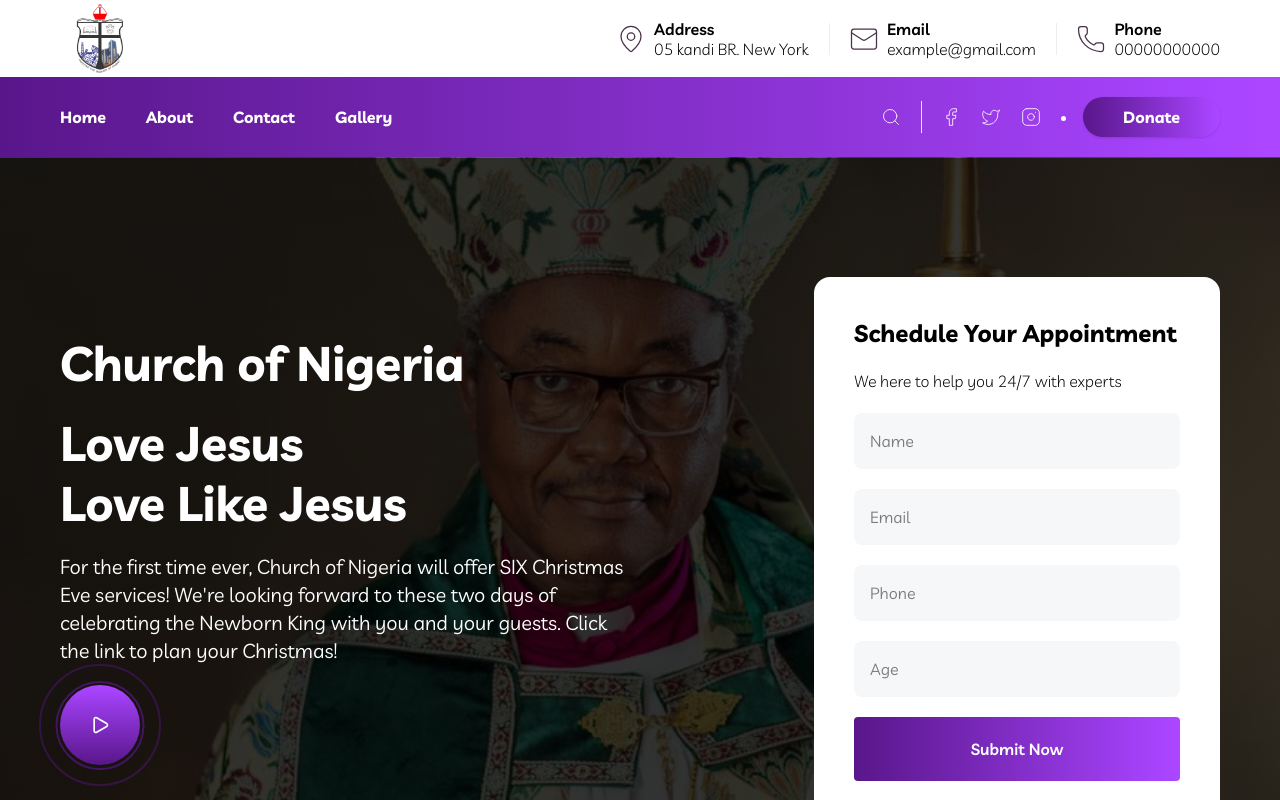
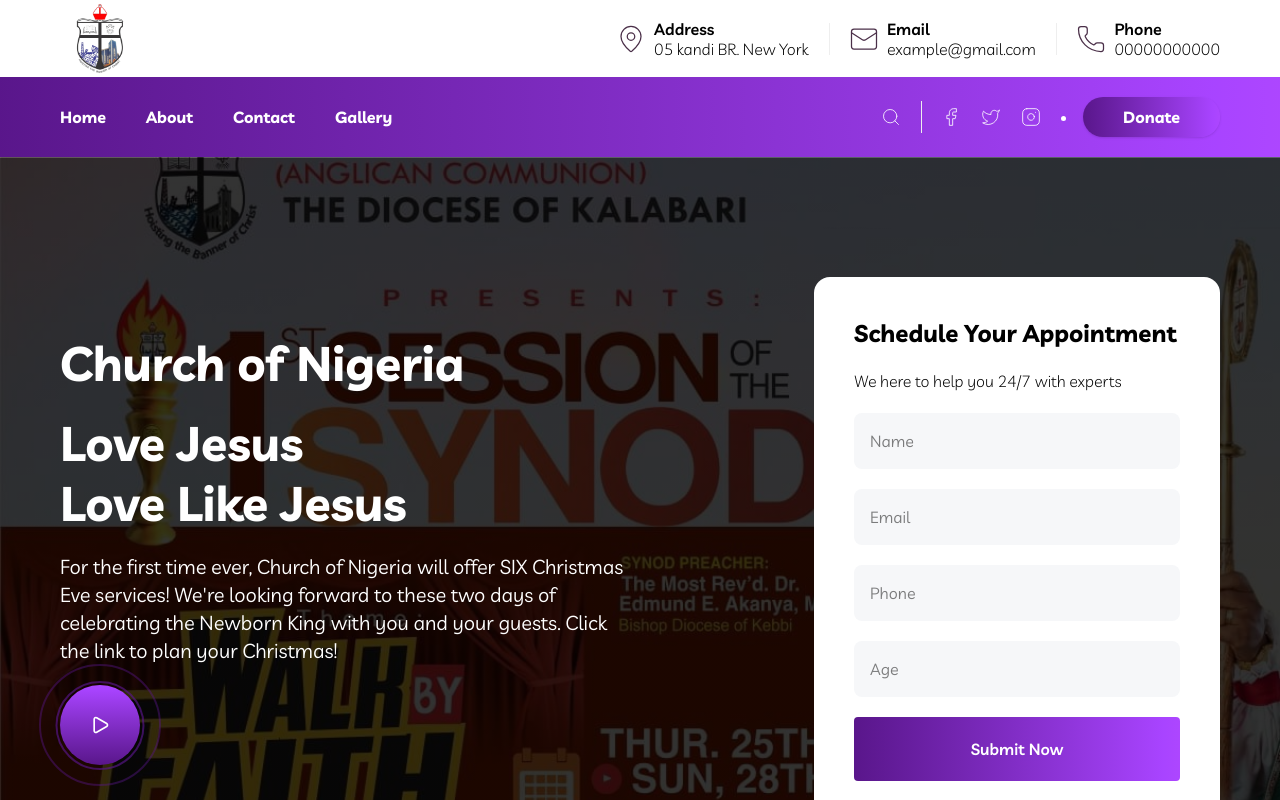
Before and after one commit to DevStan2004/websitetemplate, a Next.js app: page / in a window 1280 px wide. Shown: the top 800 px of the page. Built offline with nearby package versions, Linux system fonts and the light colour scheme.

Commit message:
MTA-DEV COMMIT

```diff
--- a/package.json
+++ b/package.json
@@ -10,6 +10,7 @@
   },
   "dependencies": {
     "@gsap/react": "^2.1.2",
+    "clsx": "^2.1.1",
     "framer-motion": "^12.23.24",
     "gsap": "^3.13.0",
     "lenis": "^1.3.15",
@@ -19,6 +20,7 @@
     "react": "19.2.0",
     "react-countup": "^6.5.3",
     "react-dom": "19.2.0",
+    "tailwind-merge": "^3.6.0",
     "tailwindcss": "^4.1.17"
   },
   "devDependencies": {
--- a/src/app/components/Hero.jsx
+++ b/src/app/components/Hero.jsx
@@ -1,25 +1,54 @@
 'use client'
-import React, { useEffect, useRef } from 'react'
-import banner from '@/images/priest.jpeg'
+import React, { useEffect, useRef, useState } from 'react'
+import priest from '@/images/priest.jpeg'
+import banner from '@/images/banner1.jpeg'
 import Wrapper from './Wrapper'
 import Button from './Button'
 import PlayAnimation from './PlayAnimation'
 import { useGSAP } from '@gsap/react'
 import { SplitText } from 'gsap/all'
 import gsap from 'gsap'
+import { cn } from '../lib/utils'
 gsap.registerPlugin(SplitText);
+
+const IMAGES = [
+    {
+        image: banner,
+    },
+    {
+        image: priest,
+    },
+]
 
 const Hero = () => {
     const textRef = useRef()
+    const carouselRef = useRef([]);
+    const [activeIndex, setActiveIndex] = useState(0)
+    useEffect(() => {
+        const interval = setInterval(() => {
+            if(activeIndex < IMAGES.length - 1) {
+                setActiveIndex(activeIndex + 1)
+            } else {
+                setActiveIndex(activeIndex - 1)
+            }
+        }, 3000)
+        return () => {
+            clearInterval(interval)
+        }
+    }, [activeIndex])
   return (
-    <div className='h-auto' style={{
-        backgroundImage: `linear-gradient(rgba(0,0,0,0.8), rgba(0,0,0,0.8)),url(${banner.src})`,
-        backgroundRepeat: 'no-repeat',
-        backgroundSize: 'cover',
-        backgroundPosition: 'center',
+    <div className='h-auto relative' style={{
         clipPath: 'polygon(100% 85.21%, 100% 0%, 0% 0%, 0% 85.21%, 50% 100%)'
     }}>
-        <Wrapper className={'py-30 grid md:grid-cols-2 grid-cols-1 items-center'}>
+        {IMAGES.map(({image}, index) => (
+            <div key={index} ref={(el) => {carouselRef.current[index] = el}} className={cn("w-full h-full absolute left-0 top-0", `${activeIndex === index ? 'opacity-100 transition-opacity duration-500' : 'opacity-0 transition-opacity duration-500 delay-100'}`)} style={{
+                backgroundImage: `linear-gradient(rgba(0,0,0,0.8), rgba(0,0,0,0.8)),url(${image.src})`,
+                backgroundRepeat: 'no-repeat',
+                backgroundSize: 'cover',
+                backgroundPosition: 'center',
+            }} />
+        ))}
+        <Wrapper className={'py-30 grid md:grid-cols-2 grid-cols-1 items-center relative'}>
             <div className="flex flex-col space-y-5">
                 <h1 ref={textRef} className='font-bold text-white md:text-5xl text-3xl md:leading-15'>Church of Nigeria</h1>
                 <h1 ref={textRef} className='font-bold text-white md:text-5xl text-3xl md:leading-15'>Love Jesus <br /> Love Like Jesus</h1>
--- a/src/app/donate/page.jsx
+++ b/src/app/donate/page.jsx
@@ -16,13 +16,18 @@
   const [copied, setCopied] = useState(false);
   const [selectedCategory, setSelectedCategory] = useState('Tithe');
 
-  const churchBankDetails = {
-    bankName: "First National Bank",
-    accountName: "Grace Community Sanctuary",
-    accountNumber: "0123456789",
-    sortCode: "20-40-60",
-    reference: "Offering"
-  };
+  const churchBankDetails = [
+    {
+      bankName: "Zenith Bank",
+      accountName: "Diocese of Kalabari",
+      accountNumber: "1012093752",
+    },
+    {
+      bankName: "Zenith Bank",
+      accountName: "Diocese of Kalabari Synod",
+      accountNumber: "1311629164",
+    },
+  ];
 
   const copyToClipboard = () => {
     // Standard clipboard fallback as per environment instructions
@@ -69,23 +74,23 @@
             <p className="text-stone-600 mb-8">
               You can give your tithes and offerings directly through your bank app using the details below.
             </p>
-
-            <div className="bg-white border border-stone-200 rounded-2xl p-8 shadow-sm space-y-6">
+            {churchBankDetails.map((detail, index) => (
+              <div key={index} className="bg-white border border-stone-200 rounded-2xl p-8 shadow-sm space-y-6 mt-5">
                 <div className="space-y-1">
                   <p className="text-xs uppercase tracking-widest text-stone-400 font-bold">Bank Name</p>
-                <p className="text-lg font-medium">{churchBankDetails.bankName}</p>
+                  <p className="text-lg font-medium">{detail.bankName}</p>
                 </div>
 
                 <div className="space-y-1">
                   <p className="text-xs uppercase tracking-widest text-stone-400 font-bold">Account Name</p>
-                <p className="text-lg font-medium">{churchBankDetails.accountName}</p>
+                  <p className="text-lg font-medium">{detail.accountName}</p>
                 </div>
 
                 <div className="space-y-1 relative group">
                   <p className="text-xs uppercase tracking-widest text-stone-400 font-bold">Account Number</p>
                   <div className="flex items-center justify-between bg-stone-50 p-4 rounded-xl border border-stone-100 mt-2">
                     <span className="text-2xl font-mono tracking-tighter text-stone-800">
-                    {churchBankDetails.accountNumber}
+                      {detail.accountNumber}
                     </span>
                     <button
                       onClick={copyToClipboard}
@@ -96,18 +101,9 @@
                     </button>
                   </div>
                 </div>
+              </div>
+            ))}
 
-              <div className="grid grid-cols-2 gap-4">
-                <div className="space-y-1">
-                  <p className="text-xs uppercase tracking-widest text-stone-400 font-bold">Sort Code</p>
-                  <p className="text-lg font-medium">{churchBankDetails.sortCode}</p>
-                </div>
-                <div className="space-y-1 text-right">
-                  <p className="text-xs uppercase tracking-widest text-stone-400 font-bold">Suggested Ref</p>
-                  <p className="text-lg font-medium italic text-orange-600">"{selectedCategory}"</p>
-                </div>
-              </div>
-            </div>
           </div>
 
           <div className="bg-orange-50 rounded-xl p-6 border border-orange-100 flex gap-4">
--- /dev/null
+++ b/src/app/lib/utils.jsx
@@ -0,0 +1,6 @@
+import { clsx  } from "clsx";
+import { twMerge } from "tailwind-merge";
+
+export function cn(...inputs) {
+    return twMerge(clsx(inputs))
+}
```
Also changed, not shown: src/images/banner1.jpeg (added), 1 other file (tests, documents, lock files or other folders). Lines whose indentation alone changed are shown as unchanged.
